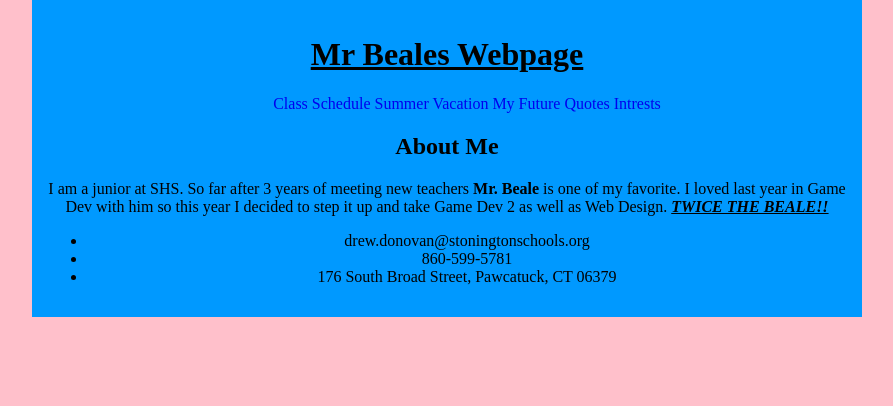
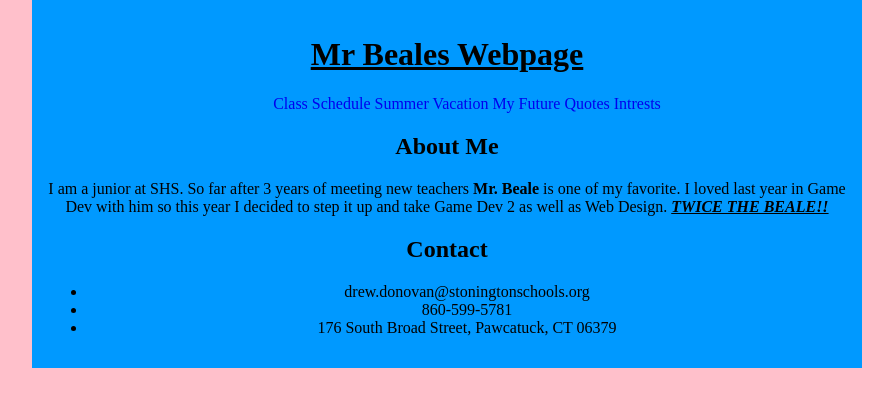
Before and after one commit to DrewD12/drewd12.github.io, a plain HTML site: page index.html in a window 1280 px wide. Shown: the whole page, without its empty margins (193-1086 px from the left). Drawn offline with Linux system fonts and the light colour scheme.

Commit message:
Update index.html

```diff
--- a/index.html
+++ b/index.html
@@ -25,6 +25,7 @@
         	<p> I am a junior at SHS. So far after 3 years of meeting new teachers <strong>Mr. Beale</strong> is one of my favorite. I loved last year in Game Dev with him so this year I decided to step it up and take Game Dev 2 as well as Web Design. <b><i><u>TWICE THE BEALE!!</u></i></b></p>
 	</div>
     <div class="contact">
+    	<h2>Contact</h2>
 <ul>
         	<li>drew.donovan@stoningtonschools.org</li>
             <li>860-599-5781</li>
```
